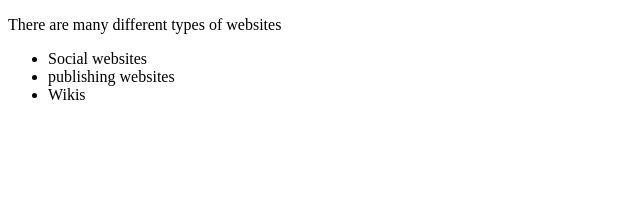
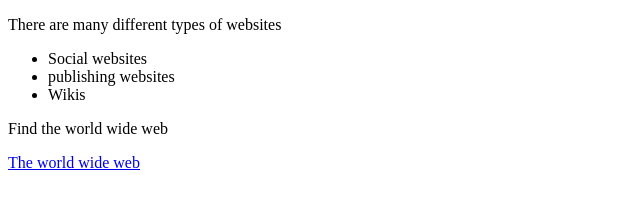
Before and after one commit to Bida23-102/HelloWorld, a plain HTML site: page activity1.html in a window 1280 px wide. Shown: the whole page, without its empty margins (0-640 px from the left). Drawn offline with Linux system fonts and the light colour scheme.

Commit message:
activity1.html

```diff
--- a/activity1.html
+++ b/activity1.html
@@ -10,5 +10,7 @@
       <li>publishing websites</li>
       <li>Wikis</li>
     </ul>
+    <p>Find the world wide web</p>
+     <a href="index.html">The world wide web</a>
   </body>
 </html>
```
